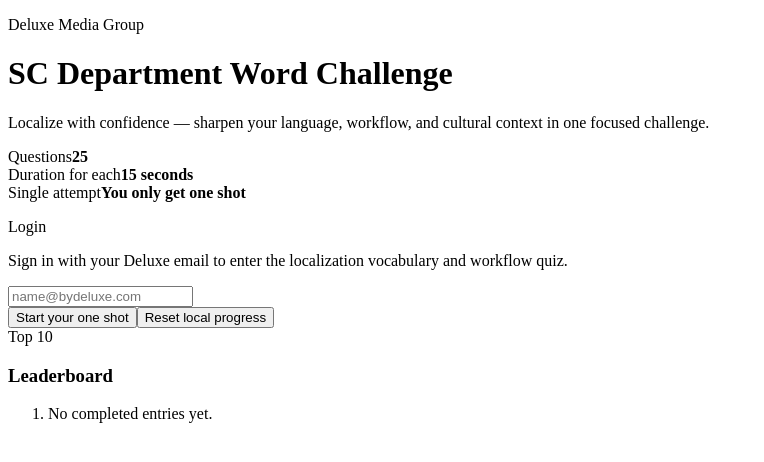
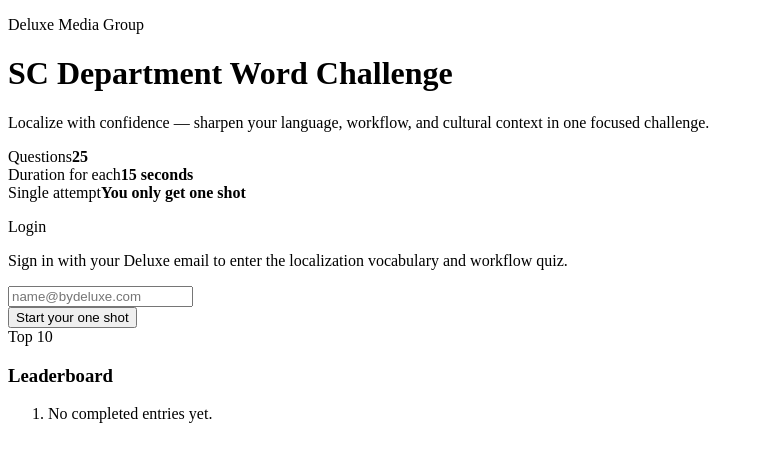
Before and after one commit to Patrick1197/Deluxe-SC-Word-Challenge, a React (Vite) app: page / in a window 1280 px wide. Shown: the top 462 px of the page, without its empty margins (0-764 px from the left). Built offline with nearby package versions, Linux system fonts and the light colour scheme; the HTML template or start-up script is replaced by a standard one.

Commit message:
Update App.jsx

```diff
--- a/src/App.jsx
+++ b/src/App.jsx
@@ -91,23 +91,6 @@
     }
     localStorage.setItem(STORAGE_KEY, JSON.stringify(nextState))
     setStorage(nextState)
-  }
-
-  const resetProgress = () => {
-    localStorage.removeItem(STORAGE_KEY)
-    setStorage({ leaderboard: [], usedEmails: {} })
-    setLockedEntry(null)
-    setEmailError('')
-    setEmail('')
-    setLoggedInEmail('')
-    setQuizReady(false)
-    setCurrentIndex(0)
-    setSelected('')
-    setSubmitted(false)
-    setLastCorrect(false)
-    setScore(0)
-    setCompleted(false)
-    setTimeLeft(TIMER_SECONDS)
   }
 
   const handleAdvance = (isCorrect) => {
@@ -259,9 +242,6 @@
                   <button type="submit" className="submit-button login-button">
                     Start your one shot
                   </button>
-                  <button type="button" className="reset-button" onClick={resetProgress}>
-                    Reset local progress
-                  </button>
                 </div>
               </form>
             </section>
```
